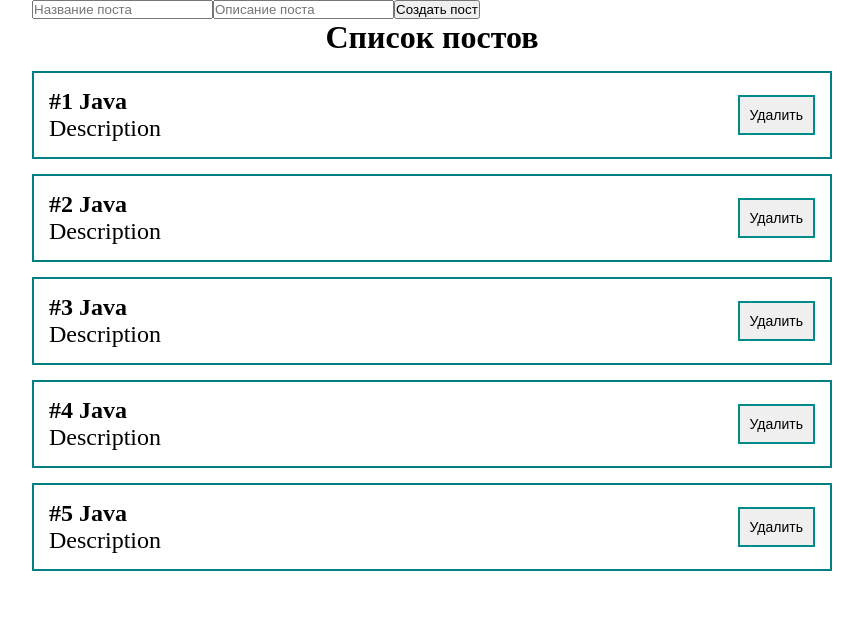
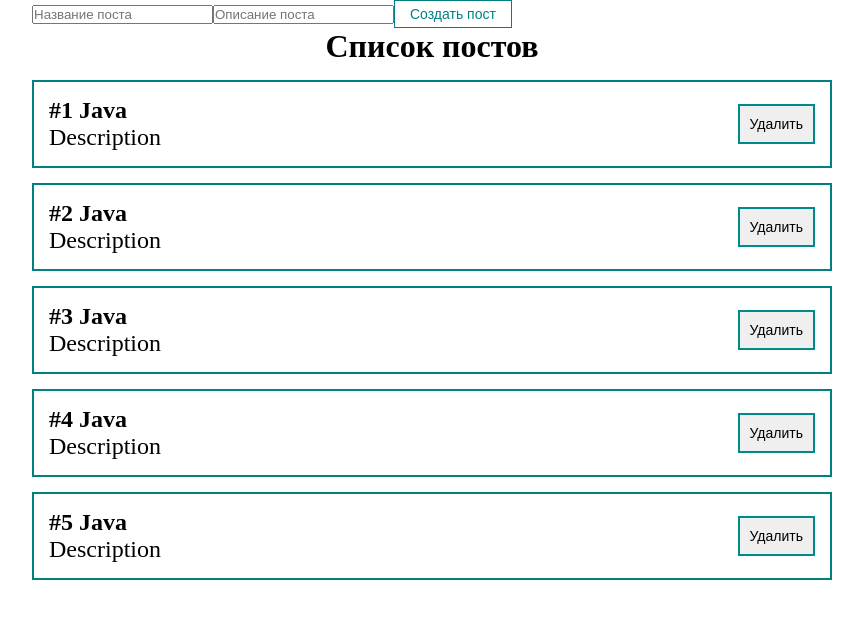
Before and after one commit to N1k1t00s/diplom-na-react, a React (Create React App) app: page / in a window 1280 px wide. Shown: the top 618 px of the page, without its empty margins (208-1071 px from the left). Built offline with nearby package versions, Linux system fonts and the light colour scheme.

Commit message:
init: create MyButton.jsx and MyButton.module.css

```diff
--- a/src/App.js
+++ b/src/App.js
@@ -3,6 +3,7 @@
 import PostItem from "./components/PostItem";
 import './styles/App.css';
 import PostList from "./components/PostList";
+import MyButton from "./components/UI/button/MyButton";
 
 function App() {
 
@@ -19,7 +20,7 @@
             <form>
                 <input type="text" placeholder="Название поста"/>
                 <input type="text" placeholder="Описание поста"/>
-                <button>Создать пост</button>
+                <MyButton>Создать пост</MyButton>
             </form>
             <PostList posts={posts} title="Список постов"/>
         </div>
--- /dev/null
+++ b/src/components/UI/button/MyButton.jsx
@@ -0,0 +1,12 @@
+import React from 'react';
+import classes from "./MyButton.module.css";
+
+const MyButton = ({children, ...props}) => {
+    return (
+        <button {...props} className={classes.myBtn}>
+            {children}
+        </button>
+    );
+};
+
+export default MyButton;
--- /dev/null
+++ b/src/components/UI/button/MyButton.module.css
@@ -0,0 +1,8 @@
+.myBtn{
+    padding: 5px 15px;
+    color: teal;
+    font-size: 14px;
+    background: transparent;
+    border: 1px solid teal;
+    cursor: pointer;
+}
--- a/src/styles/App.css
+++ b/src/styles/App.css
@@ -27,4 +27,5 @@
     font-size: 14px;
     border: 2px solid darkcyan;
     padding: 10px;
+    cursor: pointer;
 }
```
